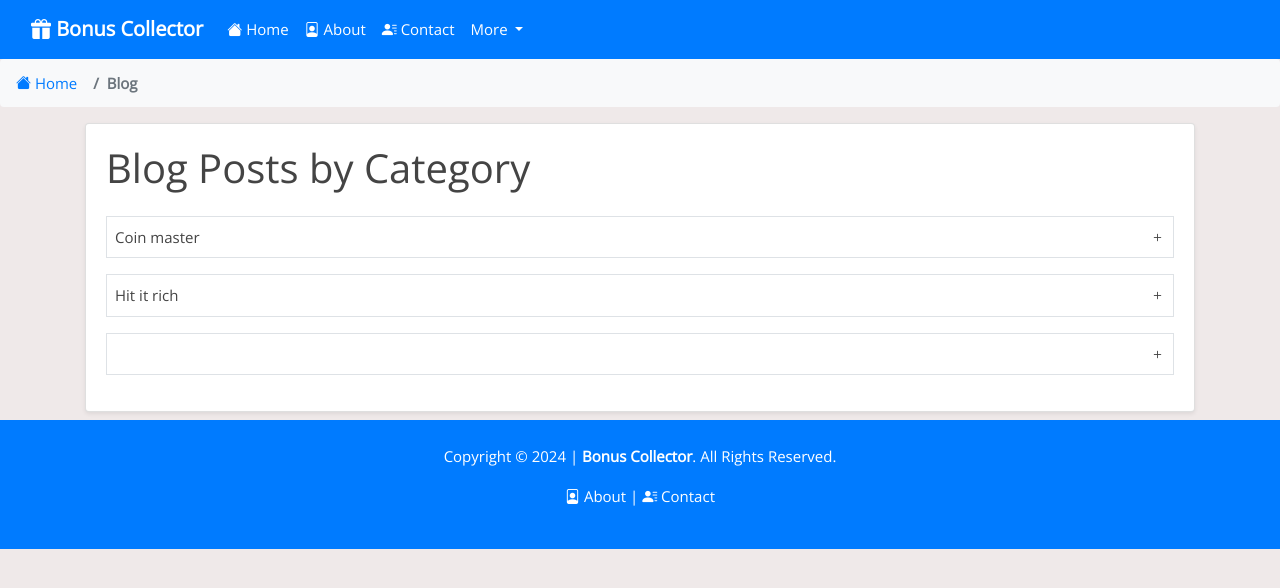
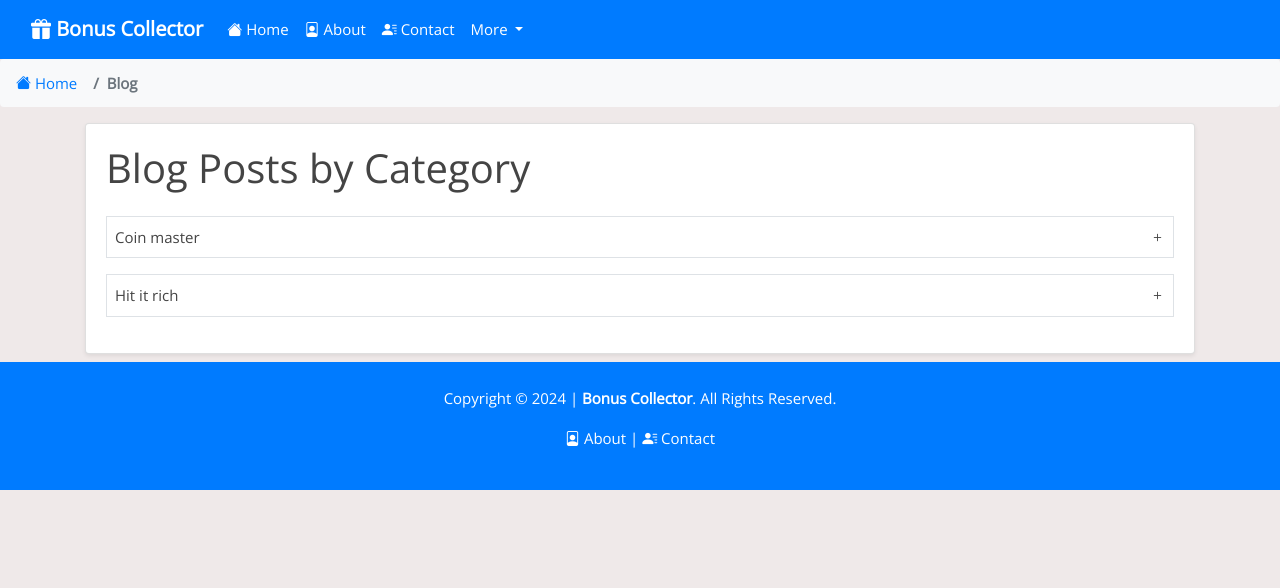
Before and after one commit to Prollad99/bs-net, a Jekyll site: the page built from _blogs/index.html, in a window 1280 px wide. Shown: the top 588 px of the page. Built offline with Jekyll 4.4.1, drawn with Linux system fonts in a browser that asks for light colours; nearby versions of some CDN libraries; comment, search, counter and statistics services are not loaded.

Commit message:
Update index.html

```diff
--- a/_blogs/index.html
+++ b/_blogs/index.html
@@ -13,6 +13,8 @@ show_language_dropdown: false
     {% assign categorized_posts = site.blogs | group_by: "category" %}
 
     {% for category in categorized_posts %}
+      {% assign valid_posts = category.items | where_exp: "post", "post.path != '_blogs/index.html'" %}
+      {% if valid_posts.size > 0 %}
         <div class="mb-3">
           <!-- Category header with a plus icon -->
           <div class="d-flex justify-content-between align-items-center border p-2 category-toggle" style="cursor: pointer;" data-bs-toggle="collapse" data-bs-target="#category-{{ forloop.index }}" aria-expanded="false" aria-controls="category-{{ forloop.index }}">
@@ -23,16 +25,15 @@ show_language_dropdown: false
           <!-- Posts under the category, initially hidden -->
           <div class="collapse mt-2" id="category-{{ forloop.index }}">
             <ul class="list-group">
-            {% for post in category.items %}
-              {% if post.path != "_blogs/index.html" %}
+              {% for post in valid_posts %}
                 <li class="list-group-item">
                   <a href="{{ post.url }}">{{ post.title }}</a>
                 </li>
-              {% endif %}
               {% endfor %}
             </ul>
           </div>
         </div>
+      {% endif %}
     {% endfor %}
 
   </div>
```
Lines whose indentation alone changed are shown as unchanged.
